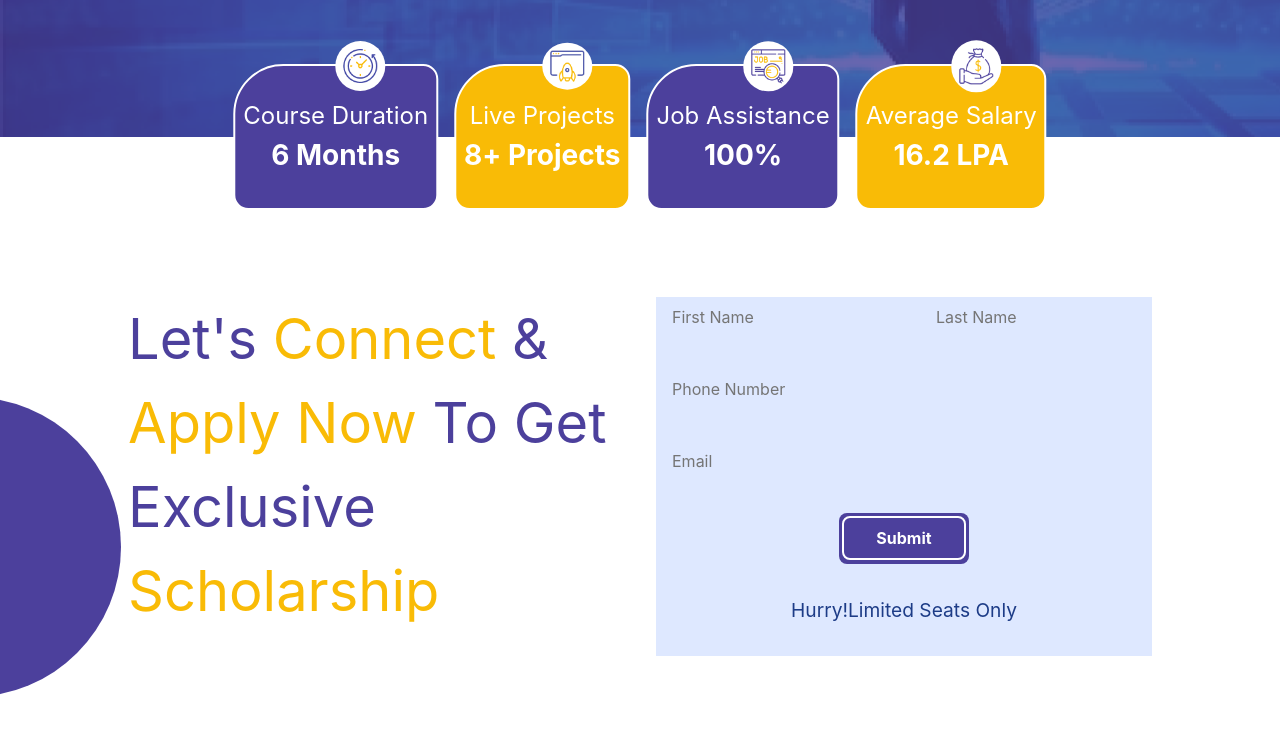
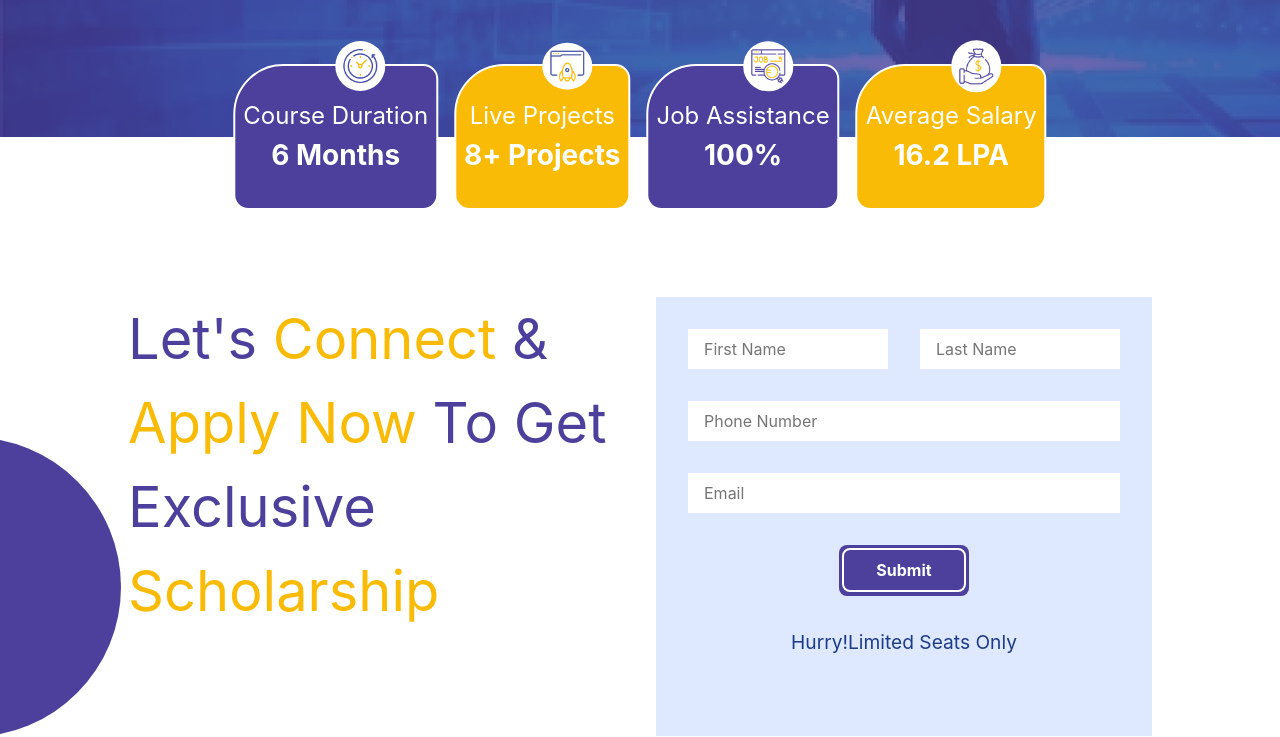
Before and after one commit to arslan-shd/iot_academy, a plain HTML site: page index.html in a window 1280 px wide. Shown: the part 756-1493 px from the top of the page. Before the commit the page ends 1453 px from the top, so only its background shows below. Drawn offline with nearby package versions, Linux system fonts and the light colour scheme.

Commit message:
third-commit

```diff
--- a/custom.css
+++ b/custom.css
@@ -290,6 +290,7 @@ section {
 
 .cta__form {
   background: #dee8ff;
+  padding: 2rem 2rem 3rem 2rem;
 }
 
 .cta__form form {
@@ -304,7 +305,7 @@ section {
 }
 
 .cta__form form input {
-  background: transparent;
+  background: var(--color-base);
   width: 100%;
   padding: 0.5rem 1rem;
   border: none;
```
